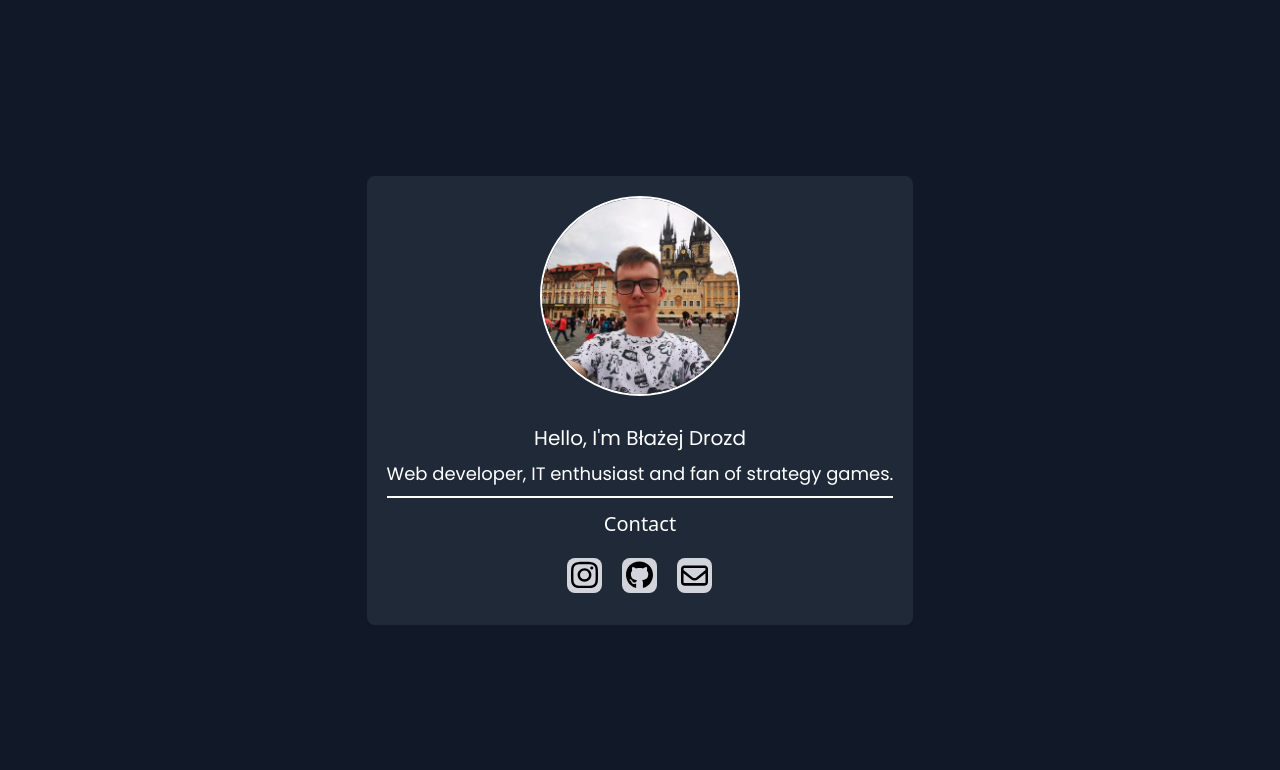
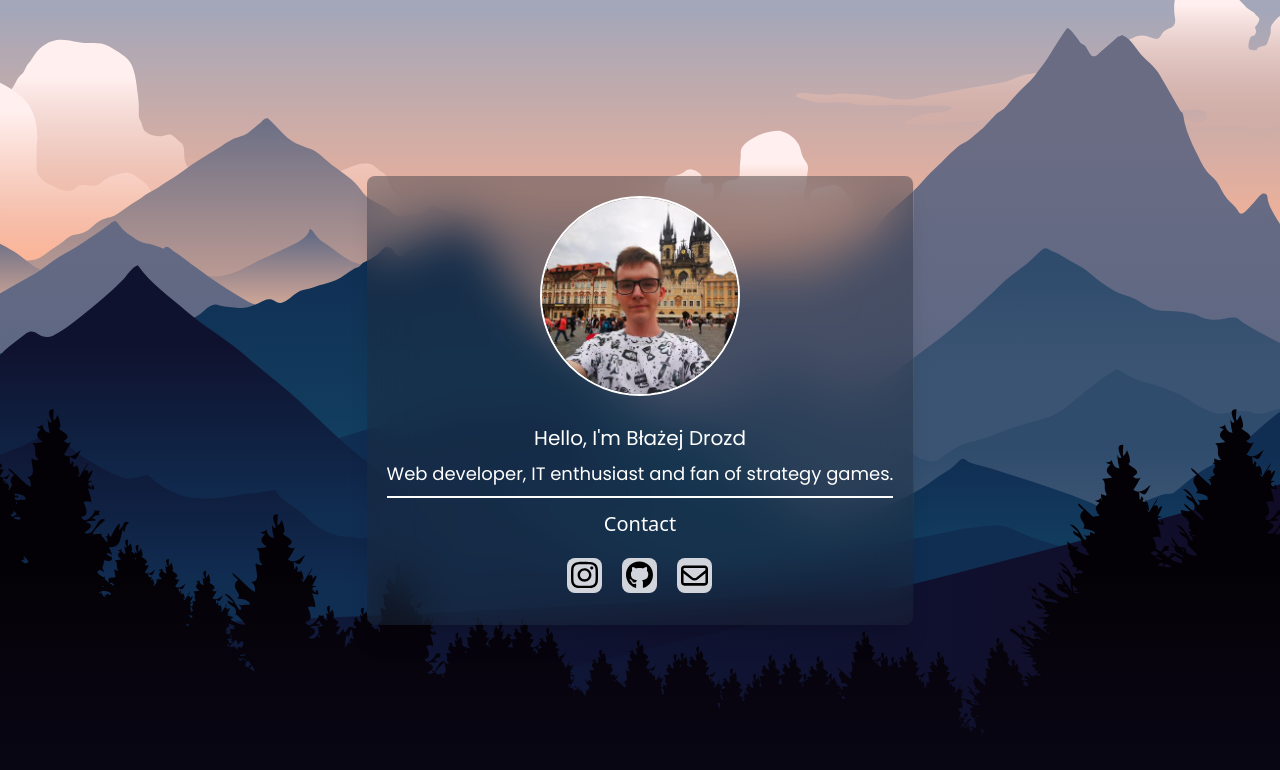
Before and after one commit to Tsugumik/blazejdrozd.pl, a SvelteKit app: page / in a window 1280 px wide. Shown: the top 770 px of the page. Built offline with nearby package versions, Linux system fonts and the light colour scheme.

Commit message:
Design update

```diff
--- a/package.json
+++ b/package.json
@@ -13,7 +13,6 @@
 		"@sveltejs/adapter-auto": "^1.0.0-next.90",
 		"@sveltejs/kit": "^1.0.0-next.587",
 		"autoprefixer": "^10.4.14",
-		"octokit": "^3.0.0",
 		"postcss": "^8.4.21",
 		"svelte": "^3.54.0",
 		"svelte-check": "^2.9.2",
--- a/src/lib/Card.svelte
+++ b/src/lib/Card.svelte
@@ -1,3 +1,3 @@
-<div class="bg-gray-800 rounded-lg p-5 m-3">
+<div class="bg-gray-800 rounded-lg p-5 m-3 bg-opacity-40 backdrop-blur-xl shadow-xl">
     <slot/>
 </div>
--- /dev/null
+++ b/src/routes/+error.svelte
@@ -0,0 +1,10 @@
+<script>
+    import { page } from '$app/stores';
+</script>
+
+{#if $page.error}
+    <div class="">
+        <h1 class="text-white text-xl">{$page.status}</h1>
+        <p class="text-white">{$page.error.message}</p>
+    </div>
+{/if}
--- a/src/routes/+layout.server.ts
+++ /dev/null
@@ -1 +0,0 @@
-export const prerender = true;
--- a/src/routes/+layout.svelte
+++ b/src/routes/+layout.svelte
@@ -9,7 +9,7 @@
     <meta name="description" content="Błażej Drozd personal website">
 </svelte:head>
 
-<div class="min-h-screen bg-gray-900 flex justify-center items-center">
+<div class="min-h-screen bg-mountains bg-no-repeat bg-cover bg-center flex justify-center items-center">
     <Card>
         <slot />
     </Card>
--- a/tailwind.config.js
+++ b/tailwind.config.js
@@ -5,6 +5,9 @@ export default {
     extend: {
       fontFamily: {
         'poppins': ['Poppins', 'sans-serif']
+      },
+      backgroundImage: {
+        'mountains': "url('/background.svg')",
       }
     },
   },
```
Also changed, not shown: static/background.svg (added), 1 other file (tests, documents, lock files or other folders).
